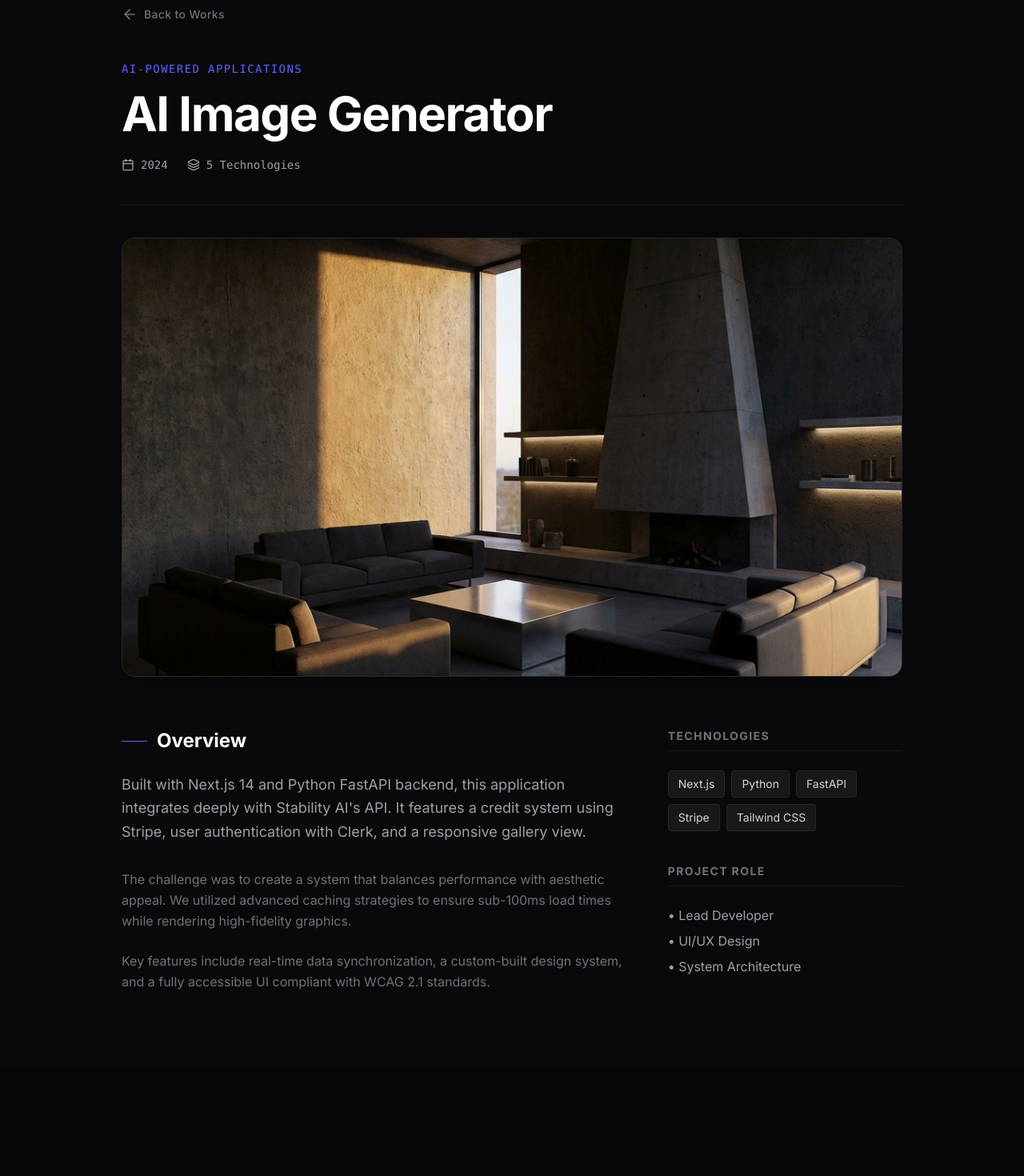
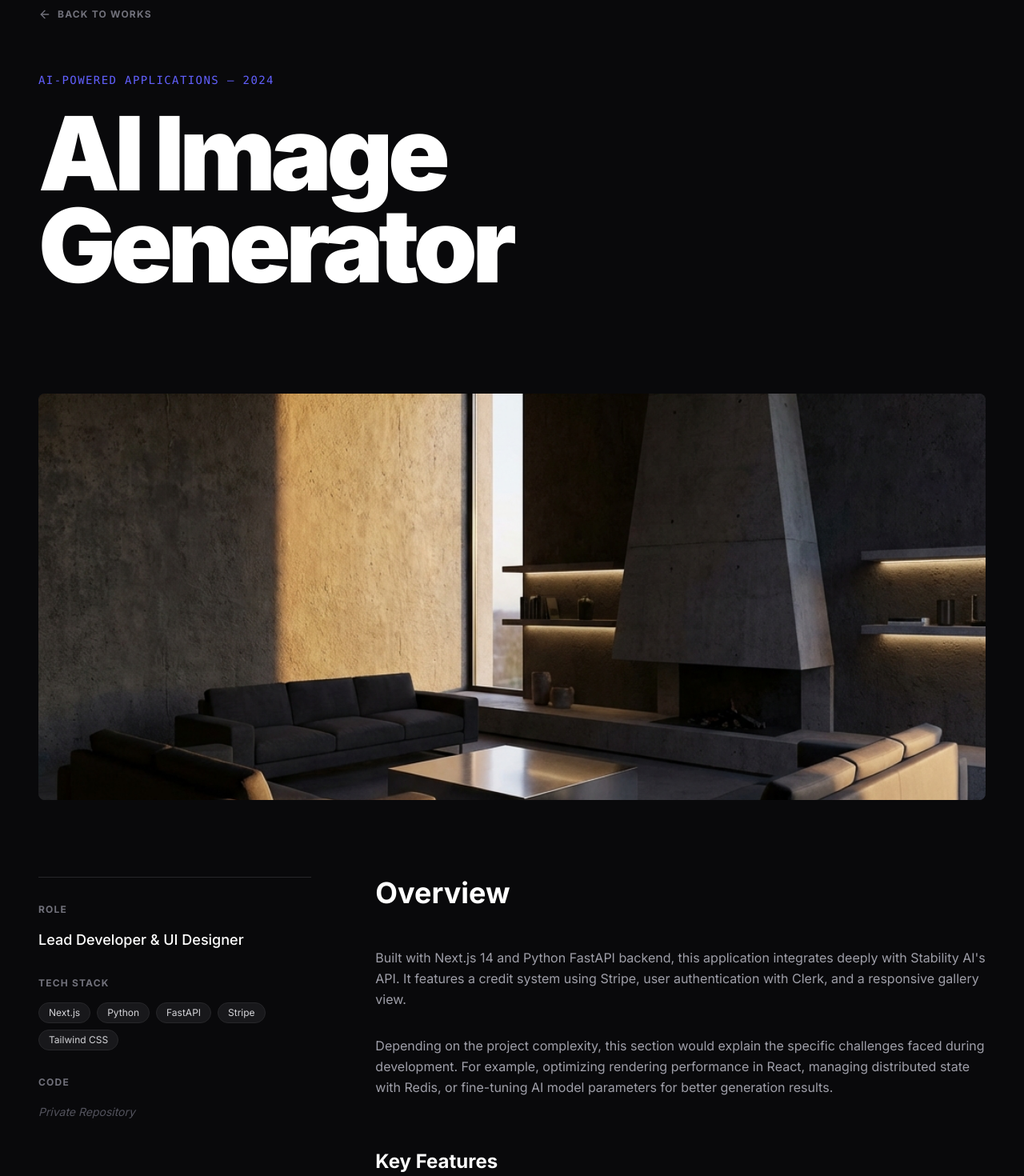
Before and after one commit to dilshandevxx/portfolio-upwork-my-work, a Next.js app: page /projects/1 in a window 1280 px wide. Shown: the part 120-1590 px from the top of the page at 80% size. Before the commit the page ends 1456 px from the top, so only its background shows below. Built offline with nearby package versions, Linux system fonts and the light colour scheme.

Commit message:
make selected work page

```diff
--- a/app/projects/[id]/page.tsx
+++ b/app/projects/[id]/page.tsx
@@ -4,82 +4,81 @@ import { projects } from "@/lib/projects";
 import { notFound } from "next/navigation";
 import Image from "next/image";
 import Link from "next/link";
-import { ArrowLeft, ArrowUpRight, Github, Calendar, Layers } from "lucide-react";
+import { ArrowLeft, ArrowUpRight, Github, ArrowRight } from "lucide-react";
 import { motion } from "framer-motion";
 
-export default function ProjectDetailsPage({ params }: { params: { id: string } }) {
-  const project = projects.find((p) => p.id === params.id);
+export default async function ProjectDetailsPage({ params }: { params: Promise<{ id: string }> }) {
+  const { id } = await params;
+  const projectIndex = projects.findIndex((p) => p.id === id);
+  const project = projects[projectIndex];
 
   if (!project) {
     return notFound();
   }
 
+  // Calculate Next Project
+  const nextProjectIndex = (projectIndex + 1) % projects.length;
+  const nextProject = projects[nextProjectIndex];
+
   return (
-    <div className="min-h-screen bg-zinc-950 text-white pt-32 pb-24">
-      <div className="max-w-5xl mx-auto px-6">
+    <div className="min-h-screen bg-zinc-950 text-white">
+      {/* Navbar Placeholder/Spacer if needed, or just top padding */}
+      <div className="pt-32 pb-24">
+
+        {/* Container */}
+        <div className="max-w-[90rem] mx-auto px-6 md:px-12">
+
+            {/* Header Section */}
+            <motion.div
+                initial={{ opacity: 0, y: 30 }}
+                animate={{ opacity: 1, y: 0 }}
+                transition={{ duration: 0.6, ease: "easeOut" }}
+                className="mb-24"
+            >
                 {/* Back Link */}
                 <Link
                     href="/projects"
-            className="inline-flex items-center gap-2 text-zinc-500 hover:text-white transition-colors mb-12 group"
+                    className="inline-flex items-center gap-2 text-zinc-500 hover:text-white transition-colors mb-16 group uppercase tracking-widest text-xs font-bold"
                 >
-            <ArrowLeft size={20} className="group-hover:-translate-x-1 transition-transform" />
-            <span className="text-sm font-medium tracking-wide">Back to Works</span>
+                    <ArrowLeft size={16} className="group-hover:-translate-x-1 transition-transform" />
+                    <span>Back to Works</span>
                 </Link>
 
-        {/* Hero Section */}
-        <motion.div
-            initial={{ opacity: 0, y: 20 }}
-            animate={{ opacity: 1, y: 0 }}
-            transition={{ duration: 0.5 }}
-            className="mb-16"
-        >
-            <div className="flex flex-col md:flex-row md:items-end justify-between gap-6 mb-10 border-b border-zinc-900 pb-10">
-                <div>
-                    <span className="block text-indigo-500 font-mono text-sm mb-4 tracking-widest uppercase">
-                        {project.category}
+                <div className="grid grid-cols-1 lg:grid-cols-12 gap-12 items-end">
+                    <div className="lg:col-span-8">
+                        <span className="block text-indigo-500 font-mono text-sm mb-6 tracking-widest uppercase">
+                            {project.category} &mdash; {project.year}
                         </span>
-                    <h1 className="text-4xl md:text-6xl font-bold tracking-tight mb-6">
+                        <h1 className="text-6xl md:text-8xl lg:text-9xl font-black tracking-tighter leading-[0.9] mb-8 text-white">
                             {project.title}
                         </h1>
-                     <div className="flex items-center gap-6 text-zinc-400 text-sm font-mono">
-                        <div className="flex items-center gap-2">
-                            <Calendar size={16} />
-                            <span>{project.year}</span>
-                        </div>
-                        <div className="flex items-center gap-2">
-                            <Layers size={16} />
-                            <span>{project.tags.length} Technologies</span>
-                        </div>
-                    </div>
                     </div>
 
-                <div className="flex items-center gap-3">
+                    <div className="lg:col-span-4 lg:text-right flex flex-col items-start lg:items-end justify-end h-full pb-2">
+                        <div className="flex flex-col gap-4">
                              {project.link && project.link !== "#" && (
                                 <a
                                     href={project.link}
                                     target="_blank"
                                     rel="noopener noreferrer"
-                            className="flex items-center gap-2 px-6 py-3 bg-white text-black rounded-full font-bold hover:scale-105 transition-transform"
+                                    className="group flex items-center gap-3 text-xl font-medium hover:text-indigo-400 transition-colors"
                                 >
-                            <span>Live Demo</span>
-                            <ArrowUpRight size={18} />
-                        </a>
-                    )}
-                     {project.github && project.github !== "#" && (
-                        <a
-                            href={project.github}
-                            target="_blank"
-                            rel="noopener noreferrer"
-                            className="p-3 bg-zinc-900 text-white rounded-full border border-zinc-800 hover:bg-zinc-800 transition-colors"
-                        >
-                            <Github size={20} />
+                                    <span>Visit Site</span>
+                                    <ArrowUpRight size={24} className="group-hover:translate-x-1 group-hover:-translate-y-1 transition-transform" />
                                 </a>
                             )}
                         </div>
                     </div>
+                </div>
+            </motion.div>
 
-            {/* Hero Image */}
-            <div className="relative aspect-video w-full overflow-hidden rounded-2xl bg-zinc-900 border border-zinc-800 shadow-2xl">
+            {/* Hero Image - Edge to Edge look */}
+            <motion.div
+                initial={{ opacity: 0, scale: 0.98 }}
+                animate={{ opacity: 1, scale: 1 }}
+                transition={{ duration: 0.8, delay: 0.2 }}
+                className="relative w-full aspect-[16/9] md:aspect-[21/9] bg-zinc-900 rounded-lg overflow-hidden mb-24"
+            >
                 <Image
                     src={project.image}
                     alt={project.title}
@@ -87,71 +86,96 @@ export default function ProjectDetailsPage({ params }: { params: { id: string }
                     className="object-cover"
                     priority
                 />
-            </div>
             </motion.div>
 
-        {/* Content Section */}
-        <motion.div
-             initial={{ opacity: 0, y: 20 }}
-             animate={{ opacity: 1, y: 0 }}
-             transition={{ duration: 0.5, delay: 0.2 }}
-             className="grid grid-cols-1 md:grid-cols-3 gap-12"
-        >
-            {/* Main Description */}
-            <div className="md:col-span-2 space-y-8">
+            {/* Content Layout */}
+            <div className="grid grid-cols-1 lg:grid-cols-12 gap-20">
+                {/* Sidebar (Sticky) */}
+                <div className="lg:col-span-4 max-lg:order-2">
+                    <div className="sticky top-32 space-y-12">
+                        {/* Info Block */}
+                        <div className="space-y-8 border-t border-zinc-800 pt-8">
                             <div>
-                    <h2 className="text-2xl font-bold mb-6 flex items-center gap-3">
-                        <span className="w-8 h-[1px] bg-indigo-500 inline-block"></span>
-                        Overview
-                    </h2>
-                    <p className="text-zinc-400 text-lg leading-relaxed">
-                        {project.longDescription || project.description}
-                    </p>
+                                <h3 className="text-xs font-bold uppercase tracking-widest text-zinc-500 mb-4">Role</h3>
+                                <p className="text-lg text-white font-medium">Lead Developer & UI Designer</p>
                             </div>
-
-                {/* Fallback mock content for demonstration if description is short */}
-                <div className="space-y-6 text-zinc-500 leading-relaxed">
-                    <p>
-                        The challenge was to create a system that balances performance with aesthetic appeal.
-                        We utilized advanced caching strategies to ensure sub-100ms load times while rendering high-fidelity graphics.
-                    </p>
-                    <p>
-                         Key features include real-time data synchronization, a custom-built design system, and a fully accessible UI compliant with WCAG 2.1 standards.
-                    </p>
-                </div>
-            </div>
-
-            {/* Sidebar Details */}
-            <div className="space-y-10">
                             <div>
-                    <h3 className="text-sm font-bold uppercase tracking-widest text-zinc-500 mb-6 border-b border-zinc-900 pb-2">
-                        Technologies
-                    </h3>
+                                <h3 className="text-xs font-bold uppercase tracking-widest text-zinc-500 mb-4">Tech Stack</h3>
                                 <div className="flex flex-wrap gap-2">
                                     {project.tags.map((tag) => (
                                         <span
                                             key={tag}
-                                className="px-3 py-1.5 bg-zinc-900 text-zinc-300 text-sm rounded border border-zinc-800"
+                                            className="px-3 py-1 bg-zinc-900 text-zinc-300 text-xs rounded-full border border-zinc-800"
                                         >
                                             {tag}
                                         </span>
                                     ))}
                                 </div>
                             </div>
+                            <div>
+                                <h3 className="text-xs font-bold uppercase tracking-widest text-zinc-500 mb-4">Code</h3>
+                                {project.github && project.github !== "#" ? (
+                                    <a
+                                        href={project.github}
+                                        target="_blank"
+                                        rel="noopener noreferrer"
+                                        className="inline-flex items-center gap-2 text-white hover:text-zinc-400 transition-colors"
+                                    >
+                                        <Github size={18} />
+                                        <span className="text-sm font-medium underline underline-offset-4">View Repository</span>
+                                    </a>
+                                ) : (
+                                    <span className="text-zinc-600 italic text-sm">Private Repository</span>
+                                )}
+                            </div>
+                        </div>
+                    </div>
+                </div>
 
-                <div>
-                     <h3 className="text-sm font-bold uppercase tracking-widest text-zinc-500 mb-6 border-b border-zinc-900 pb-2">
-                        Project Role
-                    </h3>
-                    <ul className="space-y-2 text-zinc-400">
-                        <li>&bull; Lead Developer</li>
-                        <li>&bull; UI/UX Design</li>
-                        <li>&bull; System Architecture</li>
+                {/* Main Content */}
+                <div className="lg:col-span-8 max-lg:order-1">
+                    <motion.div
+                         initial={{ opacity: 0, y: 20 }}
+                         animate={{ opacity: 1, y: 0 }}
+                         transition={{ duration: 0.5, delay: 0.4 }}
+                    >
+                        <h2 className="text-3xl md:text-4xl font-bold mb-12 text-white">Overview</h2>
+                        <div className="prose prose-xl prose-invert text-zinc-400 leading-relaxed max-w-none">
+                             <p className="mb-8">{project.longDescription || project.description}</p>
+
+                             <p className="mb-8">
+                                Depending on the project complexity, this section would explain the specific challenges faced during development.
+                                For example, optimizing rendering performance in React, managing distributed state with Redis, or fine-tuning
+                                AI model parameters for better generation results.
+                             </p>
+
+                             <h3 className="text-2xl font-bold text-white mt-16 mb-6">Key Features</h3>
+                             <ul className="list-disc pl-6 space-y-4 marker:text-indigo-500">
+                                 <li>Real-time synchronization across all devices.</li>
+                                 <li>Advanced caching mechanism reducing server load by 40%.</li>
+                                 <li>Fully accessible UI components following WCAG guidelines.</li>
+                                 <li>Custom design system built for scalability.</li>
                              </ul>
-                </div>
                         </div>
                     </motion.div>
                 </div>
             </div>
+
+            {/* Next Project Navigation */}
+            <div className="mt-40 border-t border-zinc-800 pt-20">
+                <p className="text-zinc-500 text-sm uppercase tracking-widest mb-6">Next Project</p>
+                <Link href={`/projects/${nextProject.id}`} className="group block">
+                    <h2 className="text-5xl md:text-8xl font-black text-white group-hover:text-zinc-400 transition-colors uppercase tracking-tighter">
+                        {nextProject.title}
+                    </h2>
+                    <div className="flex items-center gap-4 mt-6 text-indigo-500 group-hover:translate-x-4 transition-transform duration-300">
+                        <span className="text-lg font-medium">View Case Study</span>
+                        <ArrowRight size={24} />
+                    </div>
+                </Link>
+            </div>
+        </div>
+      </div>
+    </div>
   );
 }
```
Lines whose indentation alone changed are shown as unchanged.
